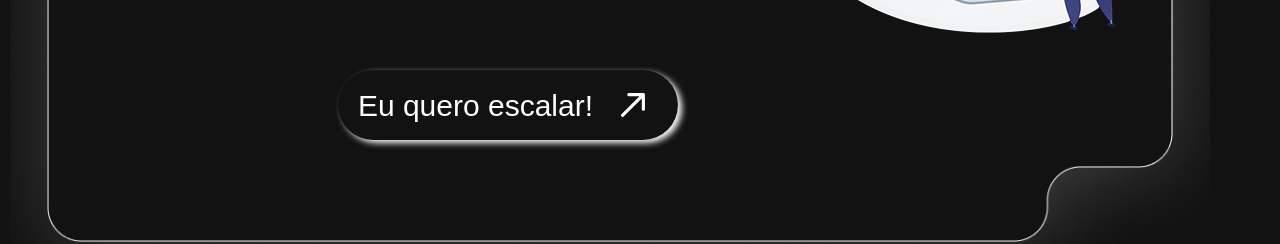
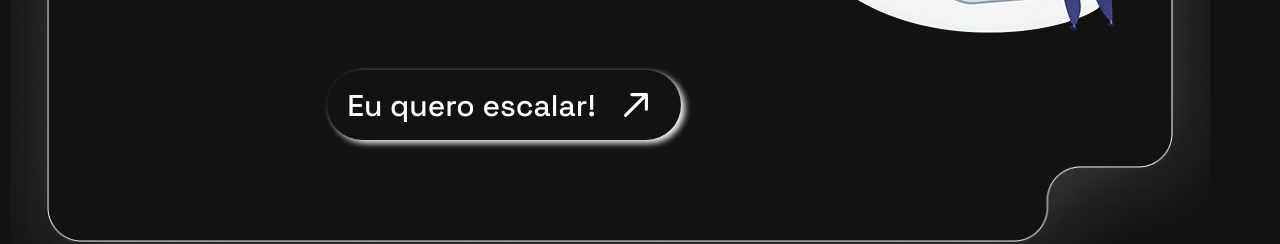
Before and after one commit to srjuninn/suporteDeDomingoRebrand-Project, a React (Vite) app: page / in a window 1280 px wide. Shown: the part 487-731 px from the top of the page. Built offline with nearby package versions, Linux system fonts and the light colour scheme.

Commit message:
style: add font

```diff
--- a/src/components/Button/Button.scss
+++ b/src/components/Button/Button.scss
@@ -5,14 +5,18 @@ button {
     @include centralize-flex;
     padding: 10px 20px;
     gap: 15px;
-    transform: translate(-30%,-50%);
+    transform: translate(-30%, -50%);
+
     color: $colorWhite100;
     font-size: 30px;
     font-style: normal;
     font-weight: 500;
+    font-family: "Space Grotesk";
+    line-height: normal;
 
     border-radius: 40px;
-    border: 3px solid var($gradient-lightGradient, #FAFAFA);
+    border: 3px solid $gradient-lightGradient;
     box-shadow: 4px 3px 6px 0 #FAFAFA;
 
+    cursor: pointer;
 }
```
